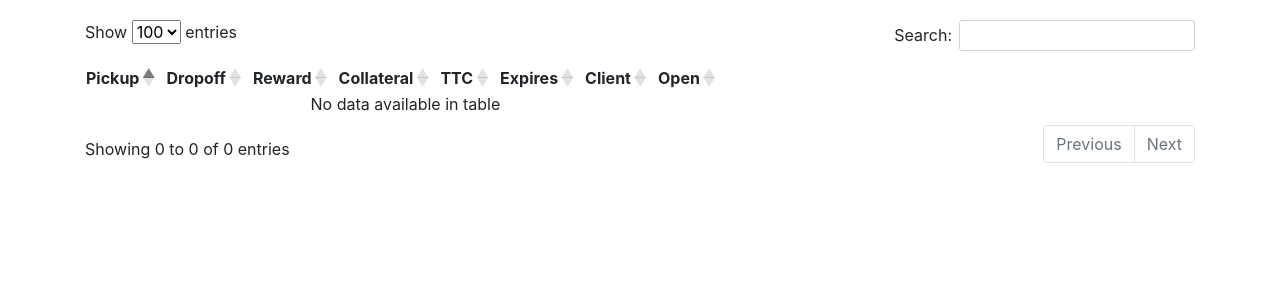
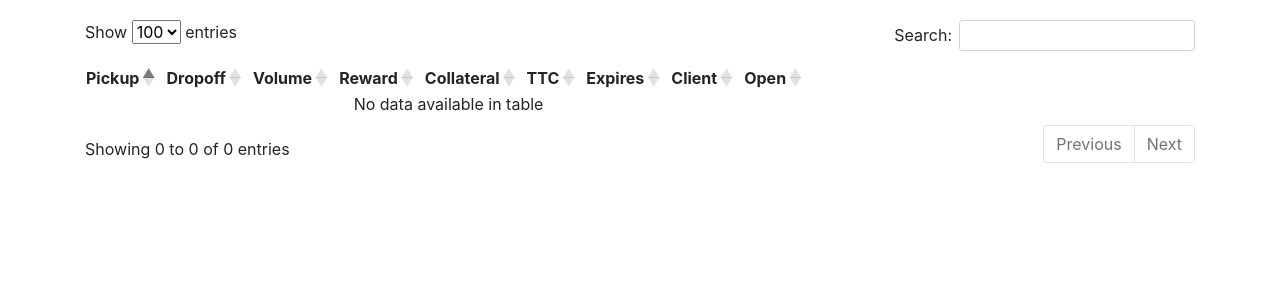
Before and after one commit to stephenswat/test-freight, a Django app: page / in a window 1280 px wide. Shown: the part 238-538 px from the top of the page. Run offline with Django 3.2, Linux system fonts and the light colour scheme; data that the repository does not hold is empty; some libraries are stand-ins or nearby versions.

Commit message:
Show volume on contract list

```diff
--- a/freight/templates/freight/contract_list.html
+++ b/freight/templates/freight/contract_list.html
@@ -16,6 +16,7 @@
         <tr>
             <th>Pickup</th>
             <th>Dropoff</th>
+            <th>Volume</th>
             <th>Reward</th>
             <th>Collateral</th>
             <th>TTC</th>
@@ -29,6 +30,7 @@
         <tr>
             <td>{{ c.start.short_name|default:"Unknown" }}</td>
             <td>{{ c.end.short_name|default:"Unknown" }}</td>
+            <td data-sort="{{ c.volume }}">{{ c.volume|floatformat:2 }} m&sup3;</td>
             <td data-sort="{{ c.reward }}">{{ c.reward|intword }}</td>
             <td data-sort="{{ c.collateral }}">{{ c.collateral|intword }}</td>
             <td>{{ c.days_to_complete }}</td>
```
